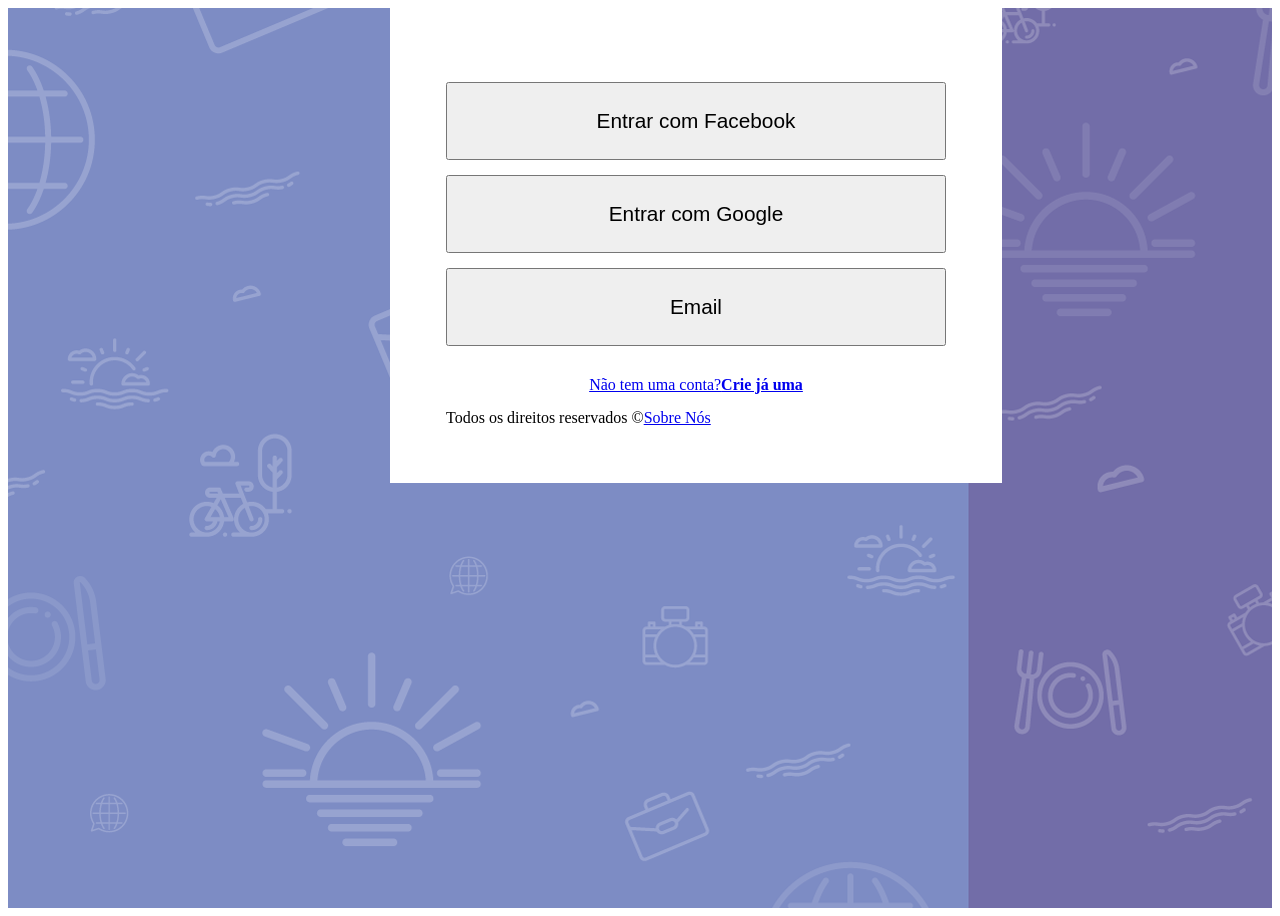
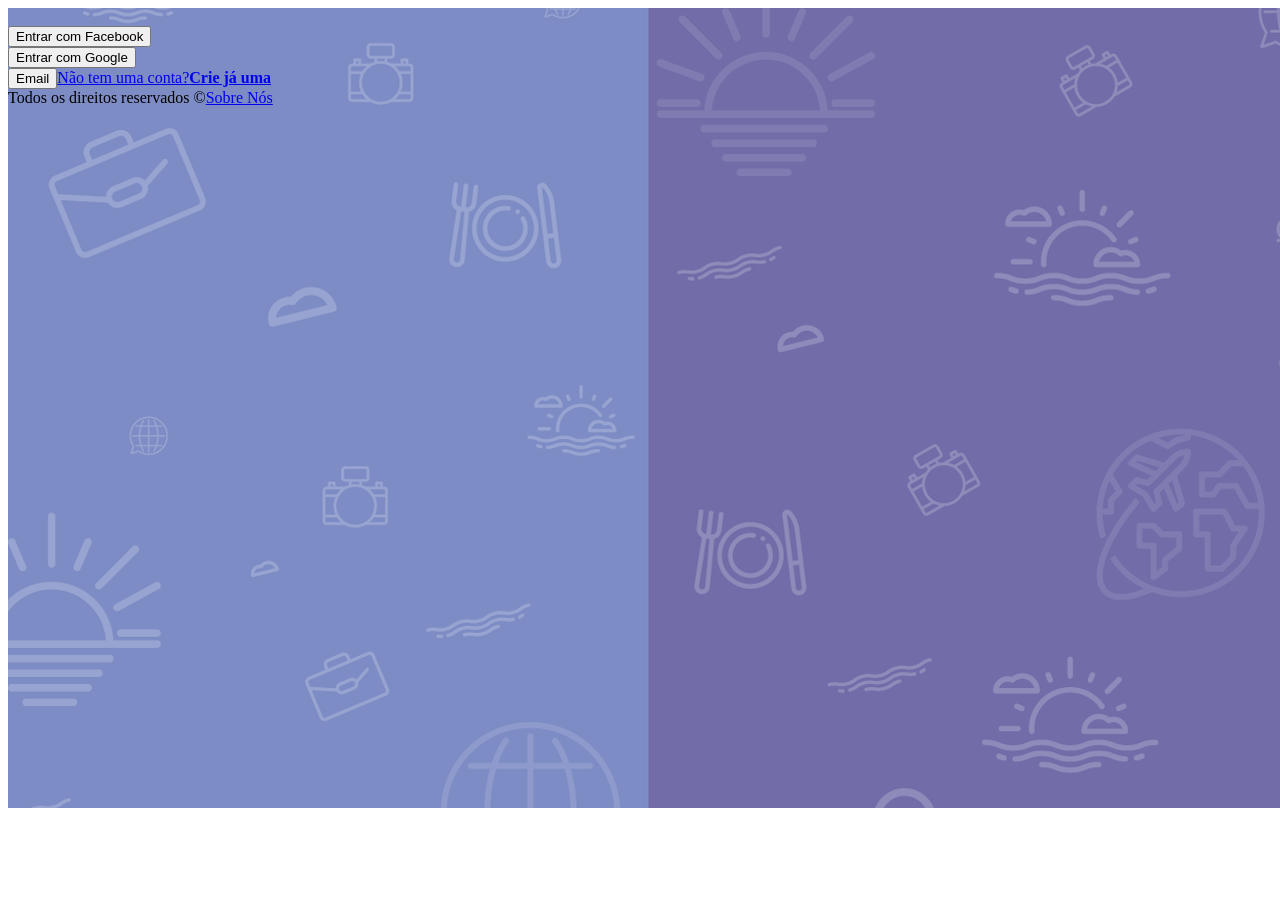
Before and after one commit to PiCrisafulli/projetofinal-avanade, an Angular app in the folder client/: page /login in a window 1280 px wide. After the commit the page ends 816 px from the top, so only its background shows below. Built offline with nearby package versions, Linux system fonts and the light colour scheme.

Commit message:
login html

```diff
--- a/client/src/app/app.component.html
+++ b/client/src/app/app.component.html
@@ -1,3 +1 @@
-
-
 <router-outlet></router-outlet>
--- a/client/src/app/login/login.component.css
+++ b/client/src/app/login/login.component.css
@@ -1,28 +1,15 @@
 .background {
-    width: 100%;
-    height: 900px;
+    width: 100vw;
+    height: 100vh;
     background-image: url("../../assets/Images/bg-login.png");
+    background-position: center;
 }
 
 .login-container{
-    background:white;
-    padding:3.5em;
-    width:500px;
-    position:fixed;
-    left:50%;
-    margin-left:-250px;
 }
 
 button {
-    padding:1.2em;
-    width:100%;
-    cursor:pointer;
-    margin-bottom:15px;
-    font-size:1.3em;
 }
 
 .noAccount-register{
-    text-align:center;
-    display:block;
-    margin: 15px 0;
 }
```
